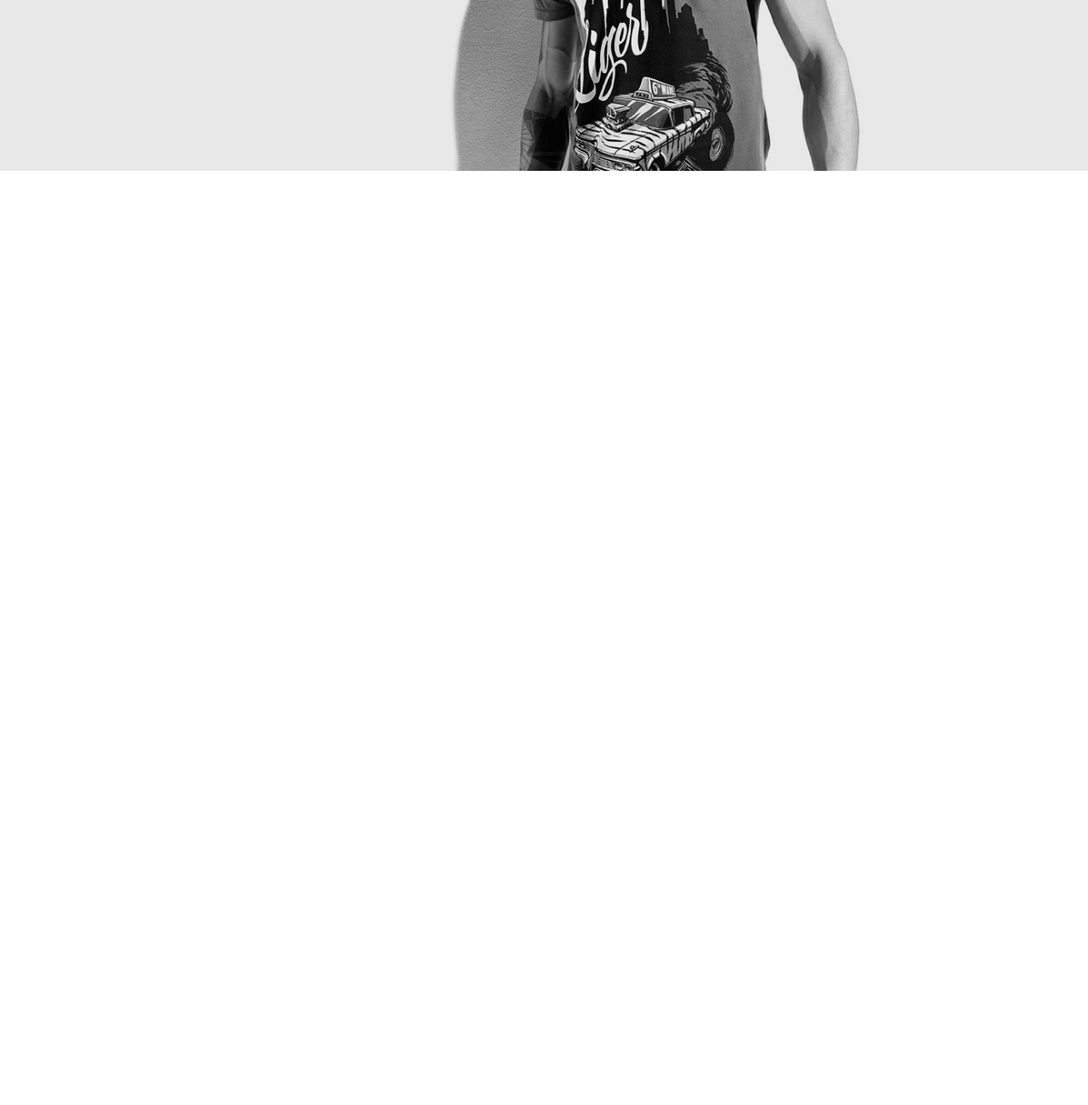
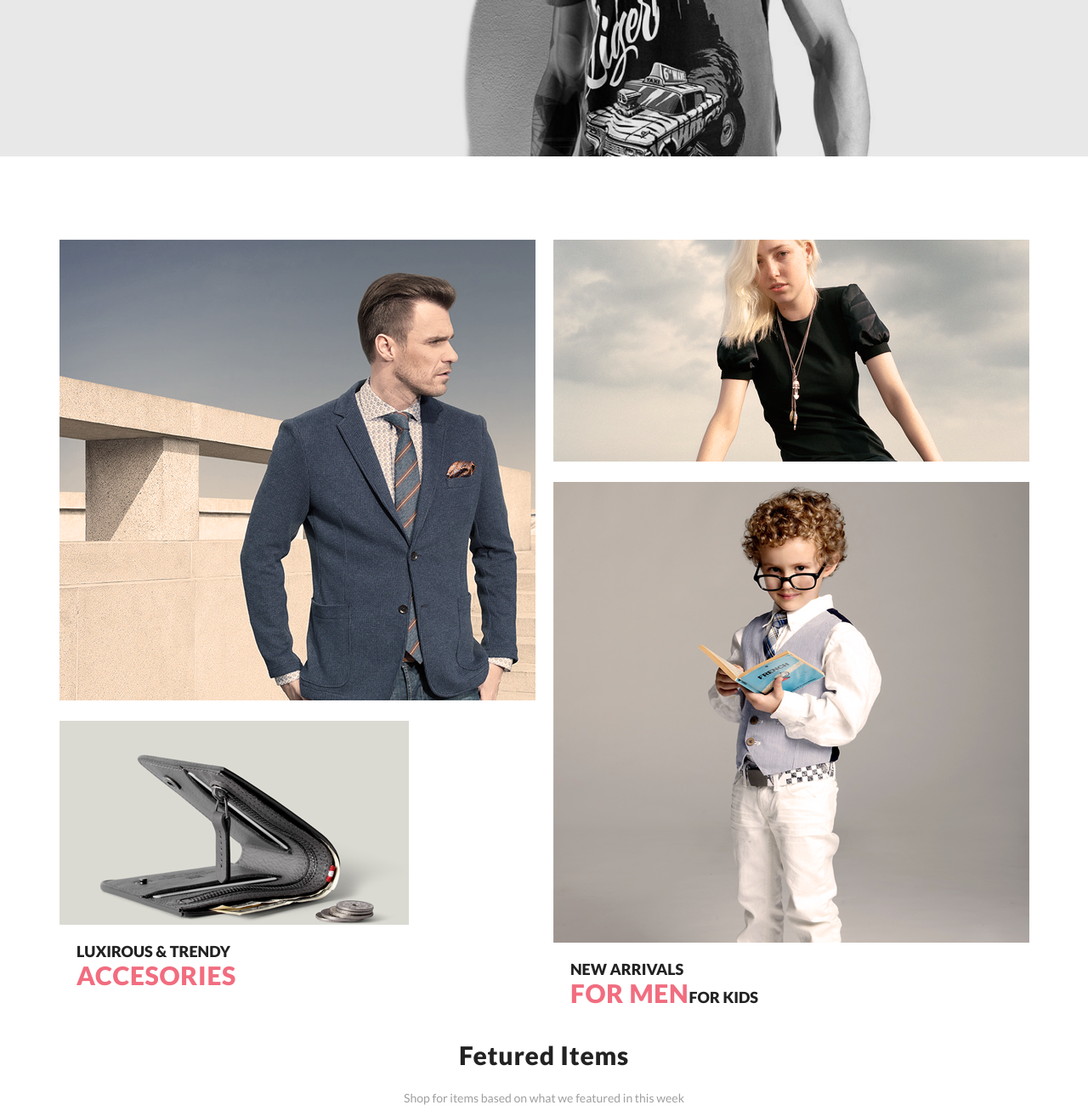
Before and after one commit to Nikitoskaluv/GeekBrains_Kostareva_ProfiCourse, a plain HTML site: page index.html in a window 1280 px wide. Shown: the part 580-1880 px from the top of the page at 85% size. Before the commit the page ends 800 px from the top, so only its background shows below. Drawn offline with Linux system fonts and the light colour scheme.

Commit message:
половина с ошибками

```diff
--- a/index.html
+++ b/index.html
@@ -8,6 +8,7 @@
     <title>Document</title>
     <link rel="stylesheet" href="style/normalize.css" type="text/css" />
     <link rel="stylesheet" href="style/style.css" type="text/css" />
+    <script src="https://use.fontawesome.com/e836e5b7f7.js"></script>
     <link rel="preconnect" href="https://fonts.gstatic.com">
     <link rel="preconnect" href="https://fonts.gstatic.com">
     <link href="https://fonts.googleapis.com/css2?family=Lato:wght@300;400;900&display=swap" rel="stylesheet">
@@ -16,12 +17,11 @@
 <body>
     <header>
         <div class="container header_general">
-            <div class="left_part_header">
-                <a href="index.html"><img src="img/img_logo.svg" alt="logo">
-                </a>
-                <a href="index.html">
+                    <a href="index.html" class="left_part_header">
+                    <img src="img/img_logo.svg" alt="logo">
                     <p class="logo_inscription">bran<span class="pink_letter">d</span></p>
                     </a>
+                <div class="container_for_search">
                     <div class="search_container">
                         <form action="#">
                             <select name="one" class="dropdown-select">
@@ -31,7 +31,7 @@
                             <option value="3">Option #3</option>
                             </select>
                             <input type="text" placeholder="Search for item..." name="search" class="search_form ">
-                        <button type="submit" class="icon_search"><img src="img/search.png"></button>
+                            <button type="submit" class="icon_search"><i class="fa fa-search" aria-hidden="true"></i></button>
                         </form>
                     </div>
                 </div>
@@ -44,6 +44,7 @@
                     <option value="3">Option #3</option>
                     </select>
                     </div>
+
         </div>
     </header>
     <hr>
@@ -126,6 +127,44 @@
         </div>
         </div>
    </div>
+<div class="container">
+   <div class="flex_box_center">
+       <div class="right_part_center">
+           <div class="man">
+            <img src="img/center_man.png" class="img_pad larger_part" alt="man">
+            <div class="box_for_text">
+                <p class="black">hot deal <br><span class="pink">for men</span></p>
+            </div>
+            </div>
+            <div class="money">
+            <img src="img/center_money.png" alt="money" class="smaller_part">
+            <div class="box_for_text">
+                <p class="black">LUXIROUS & trendy <br><span class="pink">ACCESORIES</span></p>
+            </div>
+        </div>
+       </div>
+       <div class="left_part_center">
+           <div class="woman">
+            <img src="img/center_woman.png" alt="woman" class="img_pad smaller_part">
+            <div class="box_for_text">
+                <p class="black">30% offer<br><span class="pink">women </span></p>
+            </div>
+        </div>
+        <div class="kids">
+            <img src="img/center_kid.png" class="larger_part" alt="kid">
+            <div class="box_for_text">
+                <p class="black">new arrivals <br><span class="pink">for men</span>FOR kids</p>
+            </div>
+        </div>
+       </div>
+   </div>
+</div>
+<div class="goods_pallete">
+    <h3 class="title_palette">Fetured Items</h3>
+    <p class="text_palette">Shop for items based on what we featured in this week</p>
+</div>
+
+
 
 
 </body>
--- a/style/style.css
+++ b/style/style.css
@@ -23,6 +23,9 @@ a {
 .pink_letter {
     color: #f16d7f;
     font-weight: 900;
+}
+.container_for_search{
+    max-height: 38px;
 }
 
 .dropdown-select {
@@ -60,6 +63,9 @@ a {
     box-sizing: border-box;
     margin-left: -5px;
 }
+.fa {
+    color: #989898;
+}
 
 .icon_search {
     background-color: #ffffff;
@@ -91,7 +97,8 @@ a {
 .header_general {
     display: flex;
     justify-content: space-between;
-    min-height: 116px;
+    min-height: 99px;
+    align-items: center;
 }
 
 .left_part_header {
@@ -151,10 +158,17 @@ hr {
     display: block;
 }
 .upper_banner{
+
+
+   position: relative;
+   background: url(../img/banner_man_mainpage.png);
+   background-size: contain;
+    position: relative;
     height: 613px;
-    background-image: url(../img/banner_man_mainpage.png);
-    background-size: contain;
-    position: relative;
+    background-repeat: no-repeat;
+    background-color: #e8e8e8;
+    background-position-x: 60%;
+
 }
 .text_vl{
     max-width: 485px;
@@ -187,3 +201,80 @@ font-size: 40px;
 .pink_mini{
     color:  #f16d7f;
 }
+.flex_box_center{
+    display: flex;
+    flex-direction: row;
+    margin-top: 98px;
+}
+.right_part_center{
+    display: flex;
+    flex-direction: column;
+    max-width: 50%;
+    margin-right: 21px;
+
+
+}
+.left_part_center{
+    display: flex;
+    flex-direction: column;
+    max-width: 50%;
+}
+.img_pad{
+    margin-bottom:20px;
+}
+.larger_part{
+    flex-grow: 2;
+    position: relative;
+
+}
+.smaller_part{
+    flex-grow: 1;
+    position: relative;
+
+}
+.title_palette{
+    color: #222222;
+    font-family: "Lato", sans-serif;
+    font-size: 30px;
+    font-weight: 700;
+    font-style: normal;
+    letter-spacing: normal;
+    line-height: 54px;
+    text-align: center;
+    letter-spacing: 0.75px;
+    margin-top:100px;
+    margin-bottom: 16px;
+}
+.text_palette{
+    color: #9f9f9f;
+    font-weight: 400;
+    font-size: 14px;
+    text-align: center;
+    margin: 0;
+    font-family: "Lato", sans-serif;
+}
+.box_for_text{
+    padding:16px 20px;
+    max-height: 82px;
+   position:  absolute;
+   background-color:#ffffff;
+
+
+}
+.black{
+    color: #222222;
+    font-family: "Lato", sans-serif;
+    font-size: 18px;
+    font-weight: 700;
+    text-align: left;
+    text-transform: uppercase;
+    margin: 0;
+}
+.pink{
+    color: #f16d7f;
+    font-size: 30px;
+    font-style: normal;
+    letter-spacing: 0.75px;
+    line-height: normal;
+    margin: 0;
+}
```
Also changed, not shown: img/center_kid.png (added), img/center_man.png (added), img/center_money.png (added), img/center_woman.png (added), 1 other file. Lines whose indentation alone changed are shown as unchanged.
